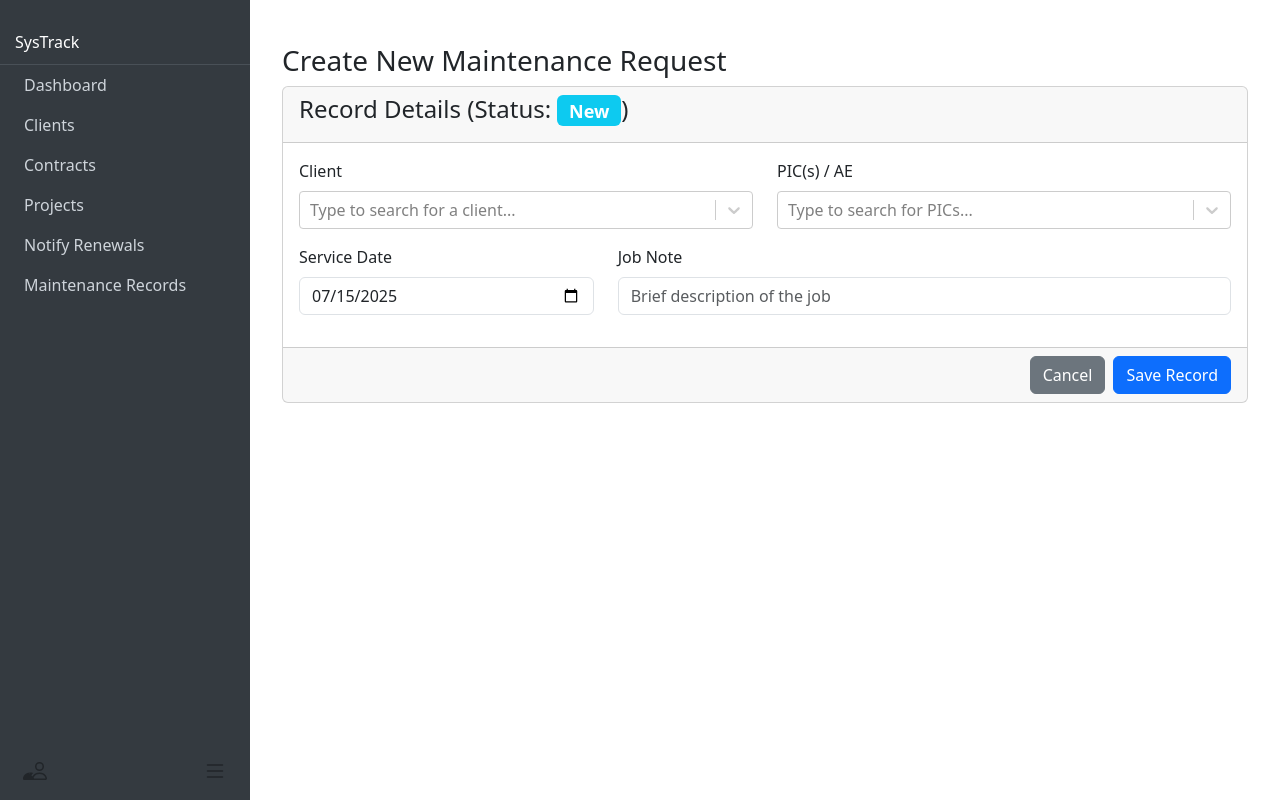
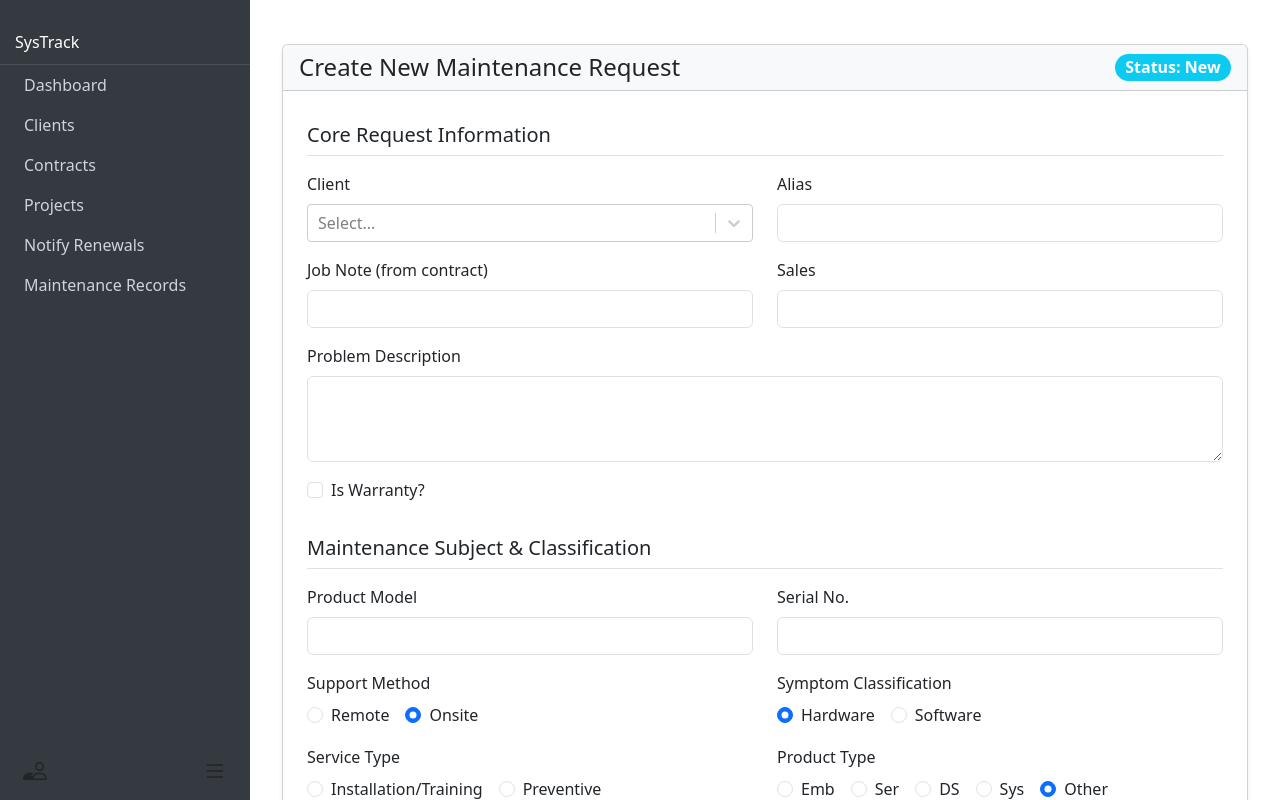
Before and after one commit to xzxzxxx/SysTrack, a React (Create React App) app in the folder frontend/: page /maintenance/new in a window 1280 px wide. Shown: the top 800 px of the page. Built offline with nearby package versions, Linux system fonts and the light colour scheme; no server answers; sample sign-in values are in the browser's storage.

Commit message:
layout update

```diff
--- a/frontend/src/components/maintenance/MaintenanceRequestForm.js
+++ b/frontend/src/components/maintenance/MaintenanceRequestForm.js
@@ -3,6 +3,29 @@ import { useParams, useHistory } from 'react-router-dom';
 import api from '../../utils/api';
 import AsyncSelect from 'react-select/async';
 import debounce from 'lodash.debounce';
+
+// Helper component for rendering radio button groups
+const RadioButtonGroup = ({ name, label, options, value, onChange }) => (
+  <div className="mb-3">
+    <label className="form-label">{label}</label>
+    <div>
+      {options.map(opt => (
+        <div className="form-check form-check-inline" key={opt}>
+          <input
+            className="form-check-input"
+            type="radio"
+            name={name}
+            id={`${name}-${opt}`}
+            value={opt}
+            checked={value === opt}
+            onChange={onChange}
+          />
+          <label className="form-check-label" htmlFor={`${name}-${opt}`}>{opt}</label>
+        </div>
+      ))}
+    </div>
+  </div>
+);
 
 // This form handles creating and editing maintenance records.
 function MaintenanceRequestForm({ token }) {
@@ -12,14 +35,36 @@ function MaintenanceRequestForm({ token }) {
 
   // State to hold all the form data
   const [record, setRecord] = useState({
-    service_date: new Date().toISOString().split('T')[0],
+    service_date: null,
+    client_id: null,
+    client: null,
+    alias: '',
+    jobnote: '',
+    problem_description: '',
+    is_warranty: false,
+    product_model: '',
+    serial_no: '',
+    support_method: 'Onsite',
+    symptom_classification: 'Hardware',
+    pics: [],
+    sales_text: '',
+    arrive_time: null,
+    depart_time: null,
+    service_type: 'Maintenance',
+    product_type: 'Other',
+    solution_details: '',
+    completion_date: null,
+    labor_details: '',
+    parts_details: '',
+    remark: '',
     status: 'New',
-    client_id: null,
-    client: null, // This will hold the client object { value, label } for the select component
-    job_note: '',
-    // ... add all other fields from your database schema here
-    pics: [], // This will hold the assigned PICs { value, label } objects
   });
+
+  // All option lists for radio buttons
+  const serviceTypeOptions = ['Installation/Training', 'Preventive', 'Maintenance', 'Technical Support'];
+  const productTypeOptions = ['Emb', 'Ser', 'DS', 'Sys', 'Other'];
+  const supportMethodOptions = ['Remote', 'Onsite'];
+  const symptomClassificationOptions = ['Hardware', 'Software'];
 
   const [loading, setLoading] = useState(false);
   const [error, setError] = useState('');
@@ -49,13 +94,10 @@ function MaintenanceRequestForm({ token }) {
     }
   }, [id, isEditMode]);
 
-  // Handler for changes in most standard input fields
+  // Standard input change handler
   const handleChange = (e) => {
     const { name, value, type, checked } = e.target;
-    setRecord(prev => ({
-      ...prev,
-      [name]: type === 'checkbox' ? checked : value,
-    }));
+    setRecord(prev => ({ ...prev, [name]: type === 'checkbox' ? checked : value }));
   };
 
   // Create loader functions for the AsyncSelect components
@@ -92,19 +134,44 @@ function MaintenanceRequestForm({ token }) {
     setRecord(prev => ({ ...prev, pics: selectedOptions || [] }));
   };
 
-  // Handler for form submission (both create and update)
+  // The core logic for form submission and status transition
   const handleSubmit = async (e) => {
     e.preventDefault();
     setLoading(true);
 
-    // The data payload to send to the API
-    const payload = {
-      ...record,
-      client_id: record.client?.value,
-      pic_ids: record.pics.map(p => p.value), // Convert PIC objects to an array of IDs
-    };
-    delete payload.pics; // Clean up the object before sending
+    let nextStatus = record.status;
+    let payload = { ...record };
+
+    // --- Workflow Logic: Determine the next status ---
+    if (record.status === 'New' && record.pics.length > 0) {
+      nextStatus = 'Pending';
+    }
+    if (['New', 'Pending'].includes(record.status) && record.service_date) {
+      nextStatus = 'In Progress';
+    }
+
+    // Check for closure condition
+    const attemptToClose = !!record.depart_time;
+    if (attemptToClose) {
+      // --- Validation for closing a record ---
+      const requiredFieldsForClosure = ['service_date', 'client_id', 'jobnote', 'problem_description', 'solution_details', 'depart_time'];
+      const missingFields = requiredFieldsForClosure.filter(field => !record[field]);
+
+      if (missingFields.length > 0) {
+        setError(`Cannot close record. Please fill in the following required fields: ${missingFields.join(', ')}`);
+        setLoading(false);
+        return;
+      }
+      nextStatus = 'Closed';
+    }
+
+    payload.status = nextStatus;
+
+    // Prepare payload for the API
+    payload.client_id = record.client?.value;
+    payload.pic_ids = record.pics.map(p => p.value);
     delete payload.client;
+    delete payload.pics;
 
     try {
       if (isEditMode) {
@@ -114,7 +181,6 @@ function MaintenanceRequestForm({ token }) {
         await api.post('/maintenance-records', payload);
         setToast({ show: true, message: 'Record created successfully!', type: 'success' });
       }
-      // Redirect back to the list page after a short delay
       setTimeout(() => history.push('/maintenance'), 2000);
     } catch (err) {
       setError(err.response?.data?.error || 'An error occurred.');
@@ -123,90 +189,67 @@ function MaintenanceRequestForm({ token }) {
     }
   };
 
-  if (loading && isEditMode) return <div>Loading record...</div>;
-  if (error) return <div className="alert alert-danger">{error}</div>;
+  if (loading && isEditMode) return <div className="d-flex justify-content-center my-5"><div className="spinner-border" role="status"><span className="visually-hidden">Loading...</span></div></div>;
 
   return (
-    <div className="container-fluid mt-4">
-      <h3>{isEditMode ? `Edit Maintenance Record #${record.maintenance_id}` : 'Create New Maintenance Request'}</h3>
+    <div className="container-fluid my-4">
       <form onSubmit={handleSubmit}>
-        <div className="card">
-          <div className="card-header">
-            <h4>Record Details (Status: <span className="badge bg-info">{record.status}</span>)</h4>
+        <div className="card shadow-sm">
+          <div className="card-header d-flex justify-content-between align-items-center bg-light">
+            <h4 className="mb-0">{isEditMode ? `Edit Maintenance Record #${record.maintenance_id}` : 'Create New Maintenance Request'}</h4>
+            <span className={`badge fs-6 rounded-pill bg-${record.status === 'Closed' ? 'success' : 'info'}`}>
+              Status: {record.status}
+            </span>
           </div>
-          <div className="card-body">
+          <div className="card-body p-4">
+            {error && <div className="alert alert-danger" onClick={() => setError('')}>{error}</div>}
             {toast.show && <div className={`alert alert-${toast.type}`}>{toast.message}</div>}
 
+            {/* --- Section 1: Core Request Information --- */}
+            <h5 className="mt-2 border-bottom pb-2 mb-3">Core Request Information</h5>
             <div className="row">
-              {/* Client Selection */}
-              <div className="col-md-6 mb-3">
-                <label htmlFor="client_id" className="form-label">Client</label>
-                <AsyncSelect
-                  id="client_id"
-                  cacheOptions
-                  defaultOptions
-                  loadOptions={loadClientOptions}
-                  value={record.client}
-                  onChange={handleClientChange}
-                  placeholder="Type to search for a client..."
-                  isClearable
-                />
-              </div>
+              <div className="col-md-6 mb-3"><label className="form-label">Client</label><AsyncSelect cacheOptions loadOptions={loadClientOptions} value={record.client} onChange={handleClientChange} required /></div>
+              <div className="col-md-6 mb-3"><label className="form-label">Alias</label><input type="text" name="alias" className="form-control" value={record.alias} onChange={handleChange} /></div>
+              <div className="col-md-6 mb-3"><label className="form-label">Job Note (from contract)</label><input type="text" name="jobnote" className="form-control" value={record.jobnote} onChange={handleChange} required /></div>
+              <div className="col-md-6 mb-3"><label className="form-label">Sales</label><input type="text" name="sales_text" className="form-control" value={record.sales_text} onChange={handleChange} /></div>
+              <div className="col-12 mb-3"><label className="form-label">Problem Description</label><textarea name="problem_description" className="form-control" value={record.problem_description} onChange={handleChange} rows="3" required></textarea></div>
+              <div className="col-12 mb-3"><div className="form-check"><input type="checkbox" name="is_warranty" className="form-check-input" checked={record.is_warranty} onChange={handleChange} /><label className="form-check-label">Is Warranty?</label></div></div>
+            </div>
 
-              {/* PICs Selection */}
-              <div className="col-md-6 mb-3">
-                <label htmlFor="pics" className="form-label">PIC(s) / AE</label>
-                <AsyncSelect
-                  id="pics"
-                  isMulti // This enables multi-select
-                  cacheOptions
-                  defaultOptions
-                  loadOptions={loadPicOptions}
-                  value={record.pics}
-                  onChange={handlePicsChange}
-                  placeholder="Type to search for PICs..."
-                />
-              </div>
+            {/* --- Section 2: Maintenance Subject & Classification --- */}
+            <h5 className="mt-3 border-bottom pb-2 mb-3">Maintenance Subject & Classification</h5>
+            <div className="row">
+              <div className="col-md-6 mb-3"><label className="form-label">Product Model</label><input type="text" name="product_model" className="form-control" value={record.product_model} onChange={handleChange} /></div>
+              <div className="col-md-6 mb-3"><label className="form-label">Serial No.</label><input type="text" name="serial_no" className="form-control" value={record.serial_no} onChange={handleChange} /></div>
+              <div className="col-md-6"><RadioButtonGroup name="support_method" label="Support Method" options={supportMethodOptions} value={record.support_method} onChange={handleChange} /></div>
+              <div className="col-md-6"><RadioButtonGroup name="symptom_classification" label="Symptom Classification" options={symptomClassificationOptions} value={record.symptom_classification} onChange={handleChange} /></div>
+              <div className="col-md-6"><RadioButtonGroup name="service_type" label="Service Type" options={serviceTypeOptions} value={record.service_type} onChange={handleChange} /></div>
+              <div className="col-md-6"><RadioButtonGroup name="product_type" label="Product Type" options={productTypeOptions} value={record.product_type} onChange={handleChange} /></div>
+            </div>
 
-              {/* Service Date */}
-              <div className="col-md-4 mb-3">
-                <label htmlFor="service_date" className="form-label">Service Date</label>
-                <input
-                  type="date"
-                  id="service_date"
-                  name="service_date"
-                  className="form-control"
-                  value={record.service_date}
-                  onChange={handleChange}
-                  required
-                />
-              </div>
+            {/* --- Section 3: Internal Assignment & Scheduling --- */}
+            <h5 className="mt-3 border-bottom pb-2 mb-3">Internal Assignment & Scheduling</h5>
+            <div className="row">
+              <div className="col-md-12 mb-3"><label className="form-label">Assign PIC(s) / AE</label><AsyncSelect isMulti cacheOptions loadOptions={loadPicOptions} value={record.pics} onChange={handlePicsChange} /></div>
+              <div className="col-md-6 mb-3"><label className="form-label">Service Date</label><input type="date" name="service_date" className="form-control" value={record.service_date || ''} onChange={handleChange} /></div>
+              <div className="col-md-6 mb-3"><label className="form-label">Completion Date</label><input type="date" name="completion_date" className="form-control" value={record.completion_date || ''} onChange={handleChange} /></div>
+            </div>
 
-              {/* Job Note */}
-              <div className="col-md-8 mb-3">
-                <label htmlFor="job_note" className="form-label">Job Note</label>
-                <input
-                  type="text"
-                  id="job_note"
-                  name="job_note"
-                  className="form-control"
-                  value={record.job_note}
-                  onChange={handleChange}
-                  placeholder="Brief description of the job"
-                />
-              </div>
+            {/* --- Section 4: Service Report & Closure --- */}
+            <h5 className="mt-3 border-bottom pb-2 mb-3">Service Report & Closure</h5>
+            <div className="row">
+              <div className="col-md-6 mb-3"><label className="form-label">Arrive Time</label><input type="time" name="arrive_time" className="form-control" value={record.arrive_time || ''} onChange={handleChange} /></div>
+              <div className="col-md-6 mb-3"><label className="form-label">Depart Time (fill to close)</label><input type="time" name="depart_time" className="form-control" value={record.depart_time || ''} onChange={handleChange} /></div>
+              <div className="col-12 mb-3"><label className="form-label">Solution / Completed Task</label><textarea name="solution_details" className="form-control" value={record.solution_details} onChange={handleChange} rows="4"></textarea></div>
+              <div className="col-md-6 mb-3"><label className="form-label">Labor Details</label><input type="text" name="labor_details" className="form-control" value={record.labor_details} onChange={handleChange} /></div>
+              <div className="col-md-6 mb-3"><label className="form-label">Parts Details</label><input type="text" name="parts_details" className="form-control" value={record.parts_details} onChange={handleChange} /></div>
+              <div className="col-12 mb-3"><label className="form-label">Remarks</label><textarea name="remark" className="form-control" value={record.remark} onChange={handleChange} rows="2"></textarea></div>
+            </div>
 
-              {/* Add more form fields here based on your schema... */}
-
-            </div>
           </div>
-          <div className="card-footer text-end">
-            <button type="button" className="btn btn-secondary me-2" onClick={() => history.push('/maintenance')}>
-              Cancel
-            </button>
-            <button type="submit" className="btn btn-primary" disabled={loading}>
-              {loading ? 'Saving...' : 'Save Record'}
-            </button>
+          <div className="card-footer text-end bg-light">
+            <button type="button" className="btn btn-secondary me-3" onClick={() => history.push('/maintenance')}>Cancel</button>
+            <button type="submit" className="btn btn-primary px-4" disabled={loading}>{loading ? 'Saving...' : 'Save'}</button>
           </div>
         </div>
       </form>
--- a/frontend/src/components/maintenance/MaintenanceSearchFilters.js
+++ b/frontend/src/components/maintenance/MaintenanceSearchFilters.js
@@ -1,22 +1,20 @@
 import React from 'react';
 
-// This component renders the search inputs for the maintenance list.
-// It receives the current filter values and a handler to call when any filter changes.
+// This component now only renders the form group for filters.
+// The title and container are handled by the parent component (MaintenanceRequestList).
 function MaintenanceSearchFilters({ filters, onFilterChange }) {
 
-  // A helper function to handle input changes and call the parent's handler.
   const handleChange = (e) => {
     const { name, value } = e.target;
     onFilterChange(name, value);
   };
 
   return (
-    <div className="card mb-3">
-      <div className="card-body">
-        <h5 className="card-title">Search Filters</h5>
-        <div className="row">
-          <div className="col-md-3 mb-2">
-            <label htmlFor="service_code_filter" className="form-label">Service Code</label>
+    // We removed the outer card and row to let the elements stack vertically by default.
+    <div>
+      {/* Service Code Filter */}
+      <div className="mb-2">
+        <label htmlFor="service_code_filter" className="form-label small">Service Code</label>
         <input
           type="text"
           id="service_code_filter"
@@ -24,11 +22,13 @@ function MaintenanceSearchFilters({ filters, onFilterChange }) {
           className="form-control form-control-sm"
           value={filters.service_code || ''}
           onChange={handleChange}
-              placeholder="Search by Service Code..."
+          placeholder="Search by Code..."
         />
       </div>
-          <div className="col-md-3 mb-2">
-            <label htmlFor="client_name_filter" className="form-label">Client Name</label>
+
+      {/* Client Name Filter */}
+      <div className="mb-2">
+        <label htmlFor="client_name_filter" className="form-label small">Client Name</label>
         <input
           type="text"
           id="client_name_filter"
@@ -39,20 +39,33 @@ function MaintenanceSearchFilters({ filters, onFilterChange }) {
           placeholder="Search by Client..."
         />
       </div>
-          <div className="col-md-3 mb-2">
-            <label htmlFor="job_note_filter" className="form-label">Job Note</label>
+
+      {/* Job Note Filter */}
+      <div className="mb-2">
+        <label htmlFor="jobnote_filter" className="form-label small">Job Note</label>
         <input
           type="text"
-              id="job_note_filter"
-              name="job_note"
+          id="jobnote_filter"
+          name="jobnote"
           className="form-control form-control-sm"
-              value={filters.job_note || ''}
+          value={filters.jobnote || ''}
           onChange={handleChange}
           placeholder="Search in Job Note..."
         />
       </div>
-          {/* You can add more filter inputs here for other fields like location, AE, etc. */}
-        </div>
+
+      {/* PIC (AE) Name Filter */}
+      <div className="mb-2">
+        <label htmlFor="ae_name_filter" className="form-label small">PIC / AE Name</label>
+        <input
+          type="text"
+          id="ae_name_filter"
+          name="ae_name"
+          className="form-control form-control-sm"
+          value={filters.ae_name || ''}
+          onChange={handleChange}
+          placeholder="Search by PIC..."
+        />
       </div>
     </div>
   );
```
Also changed, not shown: 2 other files (tests, documents, lock files or other folders). Lines whose indentation alone changed are shown as unchanged.
